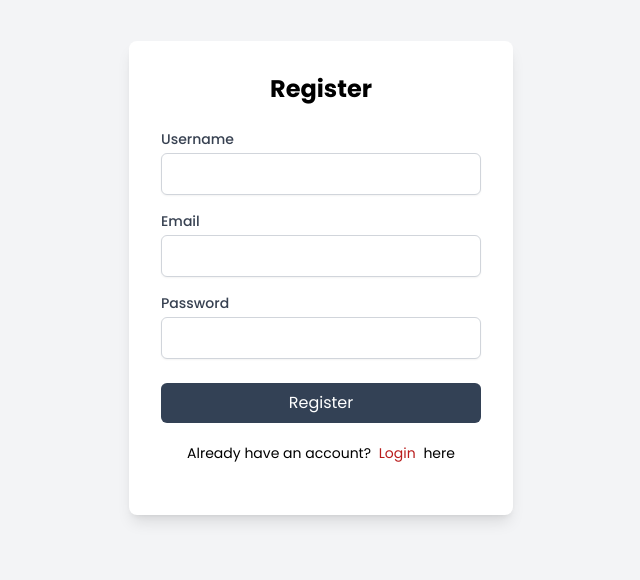
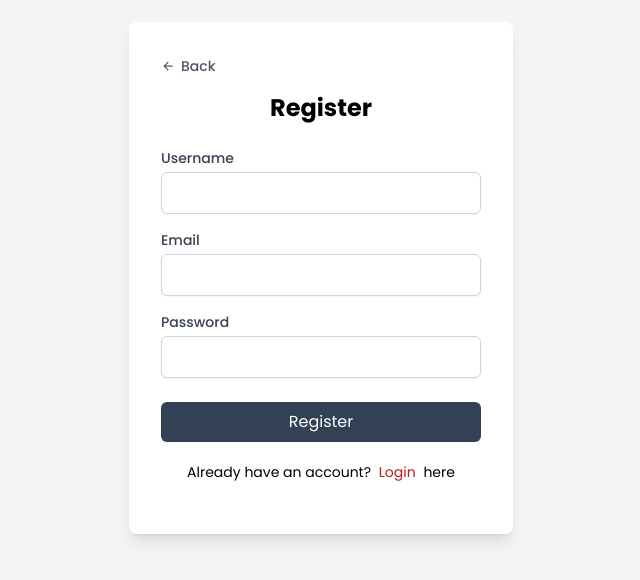
Before and after one commit to ih-rakib/E-Commerce, a React (Vite) app in the folder client/: page /register in a window 1280 px wide. Shown: the part 122-702 px from the top of the page, without its empty margins (319-959 px from the left). Built offline with nearby package versions, Linux system fonts and the light colour scheme; no server answers.

Commit message:
Add reusable back button to login, register, 404

```diff
--- /dev/null
+++ b/client/src/components/BackButton.jsx
@@ -0,0 +1,37 @@
+import { useNavigate } from "react-router-dom";
+
+/**
+ * Back button that returns to the previous page, falling back to
+ * `fallback` (default "/") when there is no in-app history
+ * (e.g. page opened directly via URL or refresh).
+ */
+const BackButton = ({ label = "Back", fallback = "/", variant = "link", className = "" }) => {
+  const navigate = useNavigate();
+
+  const handleBack = () => {
+    if (window.history.length > 1) {
+      navigate(-1);
+    } else {
+      navigate(fallback);
+    }
+  };
+
+  const styles =
+    variant === "button"
+      ? "bg-gray-500 text-white hover:bg-gray-600 px-6 py-2 rounded-lg"
+      : "text-gray-600 hover:text-primary";
+
+  return (
+    <button
+      type="button"
+      onClick={handleBack}
+      aria-label="Go back to previous page"
+      className={`inline-flex items-center gap-1.5 text-sm font-medium transition ${styles} ${className}`}
+    >
+      <i className="ri-arrow-left-line" aria-hidden="true"></i>
+      {label}
+    </button>
+  );
+};
+
+export default BackButton;
--- a/client/src/components/Login.jsx
+++ b/client/src/components/Login.jsx
@@ -3,6 +3,7 @@ import { useDispatch } from 'react-redux';
 import { Link, useNavigate } from 'react-router-dom';
 import { useLoginUserMutation } from '../redux/features/auth/authApi';
 import { setUser } from '../redux/features/auth/authSlice';
+import BackButton from './BackButton';
 
 const Login = () => {
   const navigate = useNavigate();
@@ -46,6 +47,7 @@ const Login = () => {
   return (
     <div className="min-h-screen flex items-center justify-center bg-gray-100 px-4 py-8">
       <div className="w-full max-w-sm bg-white p-6 sm:p-8 rounded-lg shadow-lg">
+        <BackButton className="mb-4" />
         <h2 className="text-2xl font-bold mb-6 text-center">Login</h2>
         <form onSubmit={handleLogin}>
           <div className="mb-4">
--- a/client/src/components/Register.jsx
+++ b/client/src/components/Register.jsx
@@ -1,6 +1,7 @@
 import { useState } from 'react';
 import { Link, useNavigate } from 'react-router-dom';
 import { useRegisterUserMutation } from '../redux/features/auth/authApi';
+import BackButton from './BackButton';
 
 const Register = () => {
   const [message, setMessage] = useState("");
@@ -41,6 +42,7 @@ const Register = () => {
   return (
     <div className="min-h-screen flex items-center justify-center bg-gray-100 px-4 py-8">
       <div className="w-full max-w-sm bg-white p-6 sm:p-8 rounded-lg shadow-lg">
+        <BackButton className="mb-4" />
         <h2 className="text-2xl font-bold mb-6 text-center">Register</h2>
         <form onSubmit={handleRegister}>
           <div className="mb-4">
--- a/client/src/pages/error/NotFound.jsx
+++ b/client/src/pages/error/NotFound.jsx
@@ -1,4 +1,5 @@
 import { Link } from "react-router-dom";
+import BackButton from "../../components/BackButton";
 
 const NotFound = () => {
   return (
@@ -11,12 +12,18 @@ const NotFound = () => {
         Sorry, the page you're looking for doesn't exist or has been moved. Try
         heading back to the homepage.
       </p>
-      <Link
-        to="/"
-        className="mt-6 text-white bg-blue-500 hover:bg-blue-600 px-6 py-2 rounded-lg"
-      >
-        Back to Home
-      </Link>
+      <div className="mt-6 flex items-center gap-4">
+        <BackButton
+          label="Go back"
+          variant="button"
+        />
+        <Link
+          to="/"
+          className="text-white bg-blue-500 hover:bg-blue-600 px-6 py-2 rounded-lg"
+        >
+          Back to Home
+        </Link>
+      </div>
     </div>
   );
 };
```
